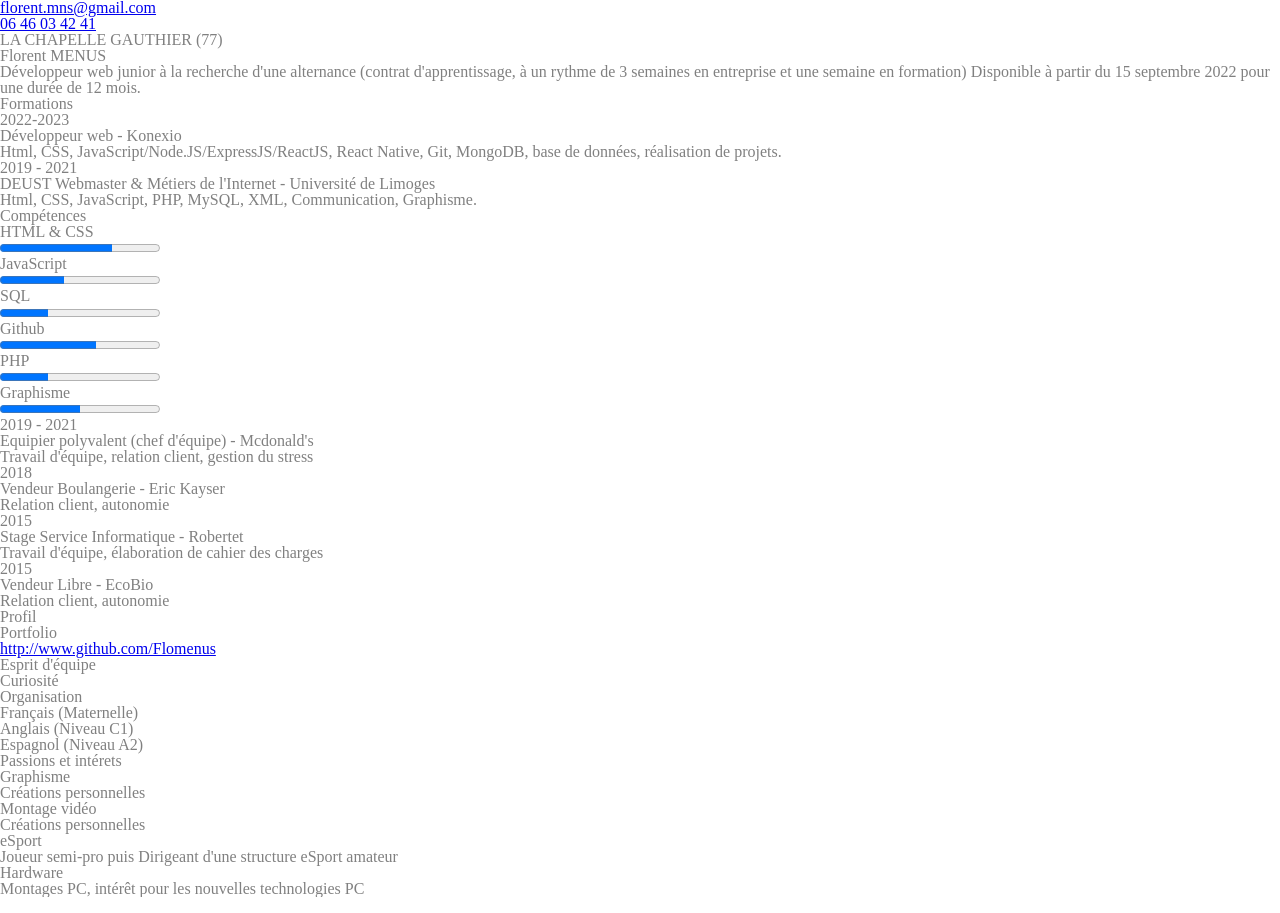
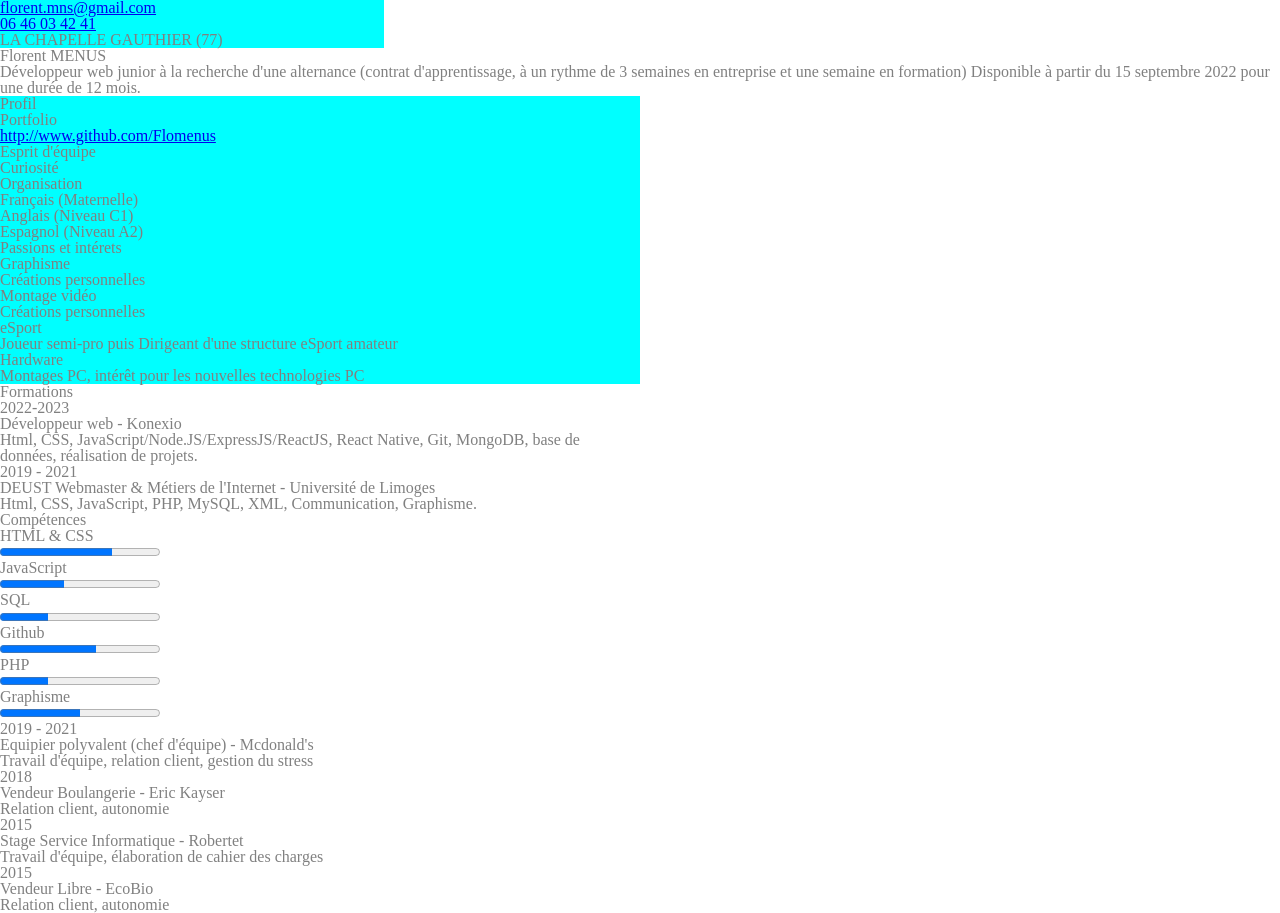
Before and after one commit to FloMenus/CV, a plain HTML site: page cv.html in a window 1280 px wide. Drawn offline with Linux system fonts and the light colour scheme; a web font is replaced by a local one.

Commit message:
flexboxing elements

```diff
--- a/cv.html
+++ b/cv.html
@@ -13,16 +13,13 @@
 <body>
 
     <header>
-
-        <aside>
-            <address class="blueside" , class="adress-side">
+            <address class="adress-side">
                 <ul>
                     <li><a href="mailto:florent.mns@gmail.com">florent.mns@gmail.com</a></li>
                     <li><a href="tel:+33646034241">06 46 03 42 41</a></li>
                     <li>LA CHAPELLE GAUTHIER (77)</li>
                 </ul>
             </address>
-        </aside>
         <h1>Florent MENUS</h1>
         <div class="description">
             <p><strong>Développeur web junior à la recherche d'une alternance </strong>(contrat d'apprentissage, à
@@ -32,6 +29,51 @@
         </div>
     </header>
     <main>
+        <aside>
+            <section class="profil-side">
+                <h2>Profil</h2>
+                <article>
+                    <h3>Portfolio</h3>
+                    <p><a href="http://www.github.com/Flomenus">http://www.github.com/Flomenus</a></p>
+                </article>
+                <article>
+                    <h4>Esprit d'équipe</h4>
+                    <h4>Curiosité</h4>
+                    <h4>Organisation</h4>
+                </article>
+                <article>
+                    <h4>Français (Maternelle)</h4>
+                    <h4>Anglais (Niveau C1)</h4>
+                    <h4>Espagnol (Niveau A2)</h4>
+                </article>
+                <article>
+                    <h3>Passions et intérets</h3>
+                    <ul>
+                        <li>
+                            <h4>Graphisme</h4>
+                            <p>Créations personnelles</p>
+                        </li>
+                        <li>
+                            <h4>Montage vidéo</h4>
+                            <p>Créations personnelles</p>
+                        </li>
+                        <li>
+                            <h4>eSport</h4>
+                            <p>Joueur semi-pro puis Dirigeant
+                                d'une structure eSport amateur
+                            </p>
+                        </li>
+                        <li>
+                            <h4>Hardware</h4>
+                            <p>Montages PC, intérêt pour les
+                                nouvelles technologies PC
+                            </p>
+                        </li>
+                    </ul>
+                </article>
+            </section>
+        </aside>
+        <section class="right-side">
         <section>
             <h2>Formations</h2>
             <article>
@@ -106,51 +148,9 @@
                 <p>Relation client, autonomie</p>
             </article>
         </section>
+    </section>
     </main>
-    <aside>
-        <section class="blueside" , class="profil-side">
-            <h2>Profil</h2>
-            <article>
-                <h3>Portfolio</h3>
-                <p><a href="http://www.github.com/Flomenus">http://www.github.com/Flomenus</a></p>
-            </article>
-            <article>
-                <h4>Esprit d'équipe</h4>
-                <h4>Curiosité</h4>
-                <h4>Organisation</h4>
-            </article>
-            <article>
-                <h4>Français (Maternelle)</h4>
-                <h4>Anglais (Niveau C1)</h4>
-                <h4>Espagnol (Niveau A2)</h4>
-            </article>
-            <article>
-                <h3>Passions et intérets</h3>
-                <ul>
-                    <li>
-                        <h4>Graphisme</h4>
-                        <p>Créations personnelles</p>
-                    </li>
-                    <li>
-                        <h4>Montage vidéo</h4>
-                        <p>Créations personnelles</p>
-                    </li>
-                    <li>
-                        <h4>eSport</h4>
-                        <p>Joueur semi-pro puis Dirigeant
-                            d'une structure eSport amateur
-                        </p>
-                    </li>
-                    <li>
-                        <h4>Hardware</h4>
-                        <p>Montages PC, intérêt pour les
-                            nouvelles technologies PC
-                        </p>
-                    </li>
-                </ul>
-            </article>
-        </section>
-    </aside>
+
     <footer>
     </footer>
 </body>
--- a/style.css
+++ b/style.css
@@ -2,12 +2,38 @@
     font-family: "basic light";
     src: url("Basic Light.ttf");
 }
+
 @font-face {
     font-family: "neoteric-bold";
     src: url("NEOTERIC©\ -\ Bold\ DEMO\ VERSION.ttf");
 }
+
 body {
+    display: flex;
+    flex-direction: column;
     color: grey;
     margin: 0%;
     font-family: basic light;
 }
+header {
+    justify-content: center;;
+}
+.adress-side {
+    background-color: aqua;
+    width: 30%;
+}
+
+.profil-side {
+    background-color: aqua;
+    justify-content: left;
+    align-content: flex-start;
+    width: 50%;
+}
+.right-side {
+    justify-content: left;
+    align-content: flex-end;
+    width: 50%;
+}
+h1 {
+    align-items: center;
+}
```
